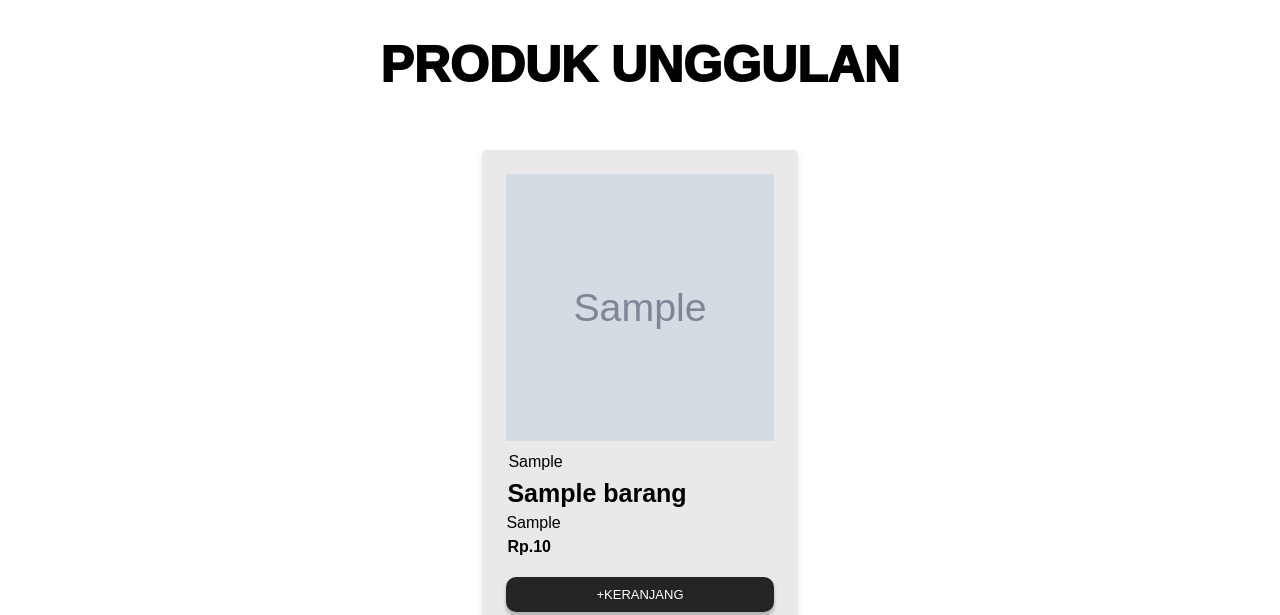
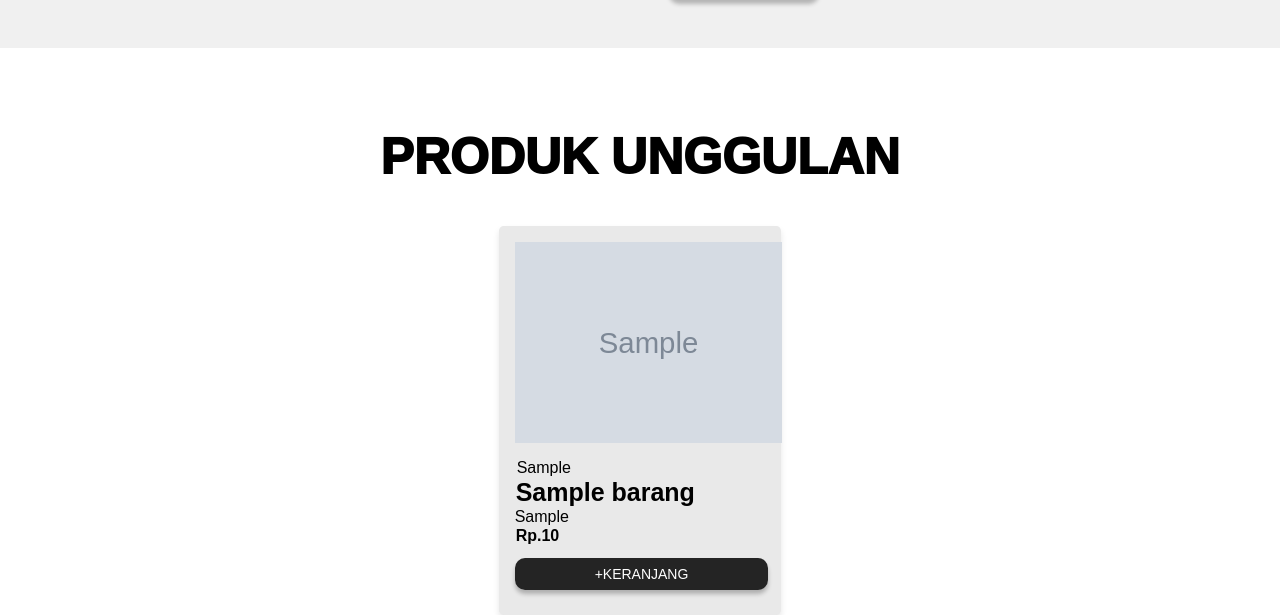
Before and after one commit to arisuryaa/Bali-Shop, a PHP site: page / in a window 1280 px wide. Shown: the part 1443-2058 px from the top of the page. Run offline with PHP 8.4, Linux system fonts and the light colour scheme; tables that the repository leaves empty or names only in its code hold one stand-in row (values such as "Sample post"); grey boxes marked "Sample" are stand-in pictures.

Commit message:
menyelesaikan homepage

```diff
--- a/index.php
+++ b/index.php
@@ -4,7 +4,9 @@ include "admin/config/app.php";
 
 $dataBarang = select("SELECT * FROM barang");
 
-
+if (isset($_POST["submit"]) ) {
+    $dataBarang = submit($_POST["cari"]);
+}
 
 ?>
 
@@ -30,8 +32,10 @@ $dataBarang = select("SELECT * FROM barang");
         </div>
 
         <div class="search">
-            <input type="text" placeholder="Cari Produk...">
-            <button type="submit"><i class="fas fa-search"></i></button>
+            <form action="" method="post">
+                <input type="text" name="cari" placeholder="Cari Produk...">
+                <button type="submit" name="submit"><i class="fas fa-search"></i></button>
+            </form>
         </div>
 
         <div class="nav-kiri">
@@ -43,14 +47,9 @@ $dataBarang = select("SELECT * FROM barang");
     <!--hero-->
 
     <section class="hero" id="hr">
-        <div class="hero-left">
-            <h1>LAPTOP GAMING <br> TERKUAT</h1>
-            <p>Lorem ipsum dolor sit amet consectetur adipisicing elit.</p>
-            <a href="">Beli Sekarang</a>
-        </div>
-
-        <div class="hero-right">
-            <img src="asset/img/mockup.svg">
+        <div class="slides">
+            <img src="asset/img/scroll2.jpg" alt="Scroll1">
+            <img src="asset/img/scroll3.jpg" alt="Scroll2">
         </div>
     </section>
 
@@ -94,22 +93,21 @@ $dataBarang = select("SELECT * FROM barang");
 
     <section id="produk1" class="prd">
         <h1>PRODUK UNGGULAN</h1>
-        <?php foreach($dataBarang as $barang) :?>
-        <div class="pro-container">
+        <div class="isi-produk">
+            <?php foreach($dataBarang as $barang) :?>
+                <div class="pro-container">
+                    <div class="pro">
+                        <img src="admin/assets/img/<?= $barang["foto_barang"] ?>">
+                    </div>
 
-            <div class="pro">
-                <img src="admin/assets/img/<?= $barang["foto_barang"] ?>">
                 <div class="deskripsi">
                     <span><?= $barang["kategori_barang"] ?></span>
                     <h5><?= $barang["nama_barang"] ?></h5>
-                    <p><?= (str_word_count($barang["deskripsi_barang"]) > 5 ? substr($barang["deskripsi_barang"],0,50)."..." : $barang["deskripsi_barang"])?>
-                    </p>
+                    <p><?= $barang["deskripsi_barang"] ?></p>
                     <h4>Rp.<?= $barang["harga_barang"] ?></h4>
-                </div>
-                <a href="singgle-produk.php?id_barang=<?= $barang["id_barang"] ?>" class="beli">+KERANJANG</a>
+                <a href="#" class="beli">+KERANJANG</a>
             </div>
-
-
+        </div>
             <?php endforeach; ?>
         </div>
     </section>
@@ -136,6 +134,21 @@ $dataBarang = select("SELECT * FROM barang");
         </div>
     </section>
 
+    <script>
+        var currentIndex = 0;
+        var slides = document.querySelector('.slides');
+        var images = document.querySelectorAll('.slides img');
+        var totalImages = images.length;
+
+        function showNextImage() {
+
+            currentIndex = (currentIndex + 1) % totalImages;
+
+            slides.style.transform = 'translateX(' + (-currentIndex * 100) + '%)';
+        }
+
+        setInterval(showNextImage, 5000);
+    </script>
+
 </body>
-
 </html>
--- a/style.css
+++ b/style.css
@@ -6,12 +6,13 @@
 body {
   font-family: "Poppins", sans-serif;
   margin: 0;
+  overflow-x : hidden;
 }
 
 nav {
   background-color: #242424;
   color: #fff;
-  padding: 1rem 3rem;
+  padding: 1em 2em;
   display: flex;
   justify-content: space-between;
   align-items: center;
@@ -184,72 +160,73 @@ nav .logo img {
   font-weight: light;
 }
 
-#produk1 {
-  padding-right: 0;
-  padding-left: 0;
-  padding-bottom: 8rem;
+.prd {
+  padding: 0 3%;
 }
 
-#produk1 h1 {
+.prd h1 {
   text-align: center;
   font-size: 50px;
-  margin-top: 0;
+  font-weight: 1000;
   padding-bottom: 40px;
-  font-weight: 1000;
 }
 
-#produk1 .pro-container {
+.prd .isi-produk {
+  display: flex;
+  flex-wrap: wrap;
+  justify-content: center;
+  gap: 25px;
+}
+
+.prd .isi-produk .pro-container {
+  background-color: #e9e9e9;
+  border-radius: 0.3em;
+  box-shadow: 0 4px 6px rgba(0, 0, 0, 0.1);
+  box-sizing: border-box;
+  width: 23.5%;
+  height: auto;
+  padding-bottom: 2rem;
+}
+
+.prd .isi-produk .pro-container .pro img {
+  width: 100%;
+  height: 100%;
+}
+
+.prd .isi-produk .pro-container .pro {
+  /* margin: 0 sauto; */
   display: flex;
   justify-content: center;
-  gap: 20px;
-  flex-wrap: wrap;
+  padding: 1rem;
 }
 
-#produk1 .pro {
-  display: flex;
-  flex-direction: column;
-  background-color: #e9e9e9;
-  gap: 10px;
-  padding: 1.5rem 1.5rem;
-  margin: 1rem;
-  border-radius: 0.3em;
-  box-shadow: 0 4px 6px rgba(0, 0, 0, 0.1);
+.prd .isi-produk .deskripsi {
+  padding: 0 1rem;
 }
 
-#produk1 .pro .deskripsi {
-  display: flex;
-  flex-direction: column;
-  gap: 5px;
+.prd .isi-produk .deskripsi span {
+  padding: 2px;
 }
 
-#produk1 .pro .deskripsi h5 {
+.prd .isi-produk .deskripsi h5 {
   font-size: 25px;
   padding: 1px;
 }
 
-#produk1 .pro .deskripsi h4 {
+.prd .isi-produk .deskripsi h4 {
   padding: 1px;
+  padding-bottom: 20px;
 }
 
-#produk1 .pro .deskripsi span {
-  padding: 2px;
-}
-
-#produk1 .pro img {
-  width: 16.7rem;
-  height: 16.7rem;
-}
-
-#produk1 .pro .beli {
+.prd .isi-produk .deskripsi a {
   background-color: #242424;
   color: #fff;
-  padding: 10px 60px;
+  padding: 8px 106px;
   text-decoration: none;
   border-radius: 10px;
   box-shadow: 0 4px 4px 0 rgba(0, 0, 0, 0.25);
-  font-size: 13px;
+  font-size: 14px;
   text-align: center;
-  margin-top: 10px;
 }
 
 #footer {
@@ -482,31 +470,42 @@ nav .logo img {
     font-weight: light;
   }
 
-  #produk1 .pro-container {
+  .prd .pro-container {
     gap: 20px;
   }
 
-  #produk1 .pro {
+  .prd .pro {
     width: 16.7rem;
   }
 
+  .prd .isi-produk .deskripsi a {
+    background-color: #242424;
+    color: #fff;
+    padding: 8px 80px;
+    text-decoration: none;
+    border-radius: 10px;
+    box-shadow: 0 4px 4px 0 rgba(0, 0, 0, 0.25);
+    font-size: 14px;
+    text-align: center;
+  }
+
   #discount {
-    padding: 2rem 1rem; /* Menyesuaikan padding */
-    margin-top: 0; /* Tidak mengubah margin atas */
+    padding: 2rem 1rem;
+    margin-top: 0;
     display: flex;
     justify-content: center;
     align-items: center;
-    text-align: left; /* Mengatur teks agar berada di kiri */
-    flex-direction: row; /* Menyusun elemen secara horizontal */
+    text-align: left;
+    flex-direction: row;
   }
 
   #discount .disc-container {
     display: flex;
-    flex-direction: row; /* Menyusun elemen secara horizontal */
+    flex-direction: row;
     align-items: center;
-    gap: 2rem; /* Jarak antar elemen dalam container */
-    max-width: 1200px; /* Menyediakan lebar maksimum untuk container */
-    width: 100%; /* Memastikan container mengambil lebar penuh */
+    gap: 2rem;
+    max-width: 1200px;
+    width: 100%;
   }
 
   #discount .gambar {
```
Also changed, not shown: other parts of style.css (+51 -71 lines).
